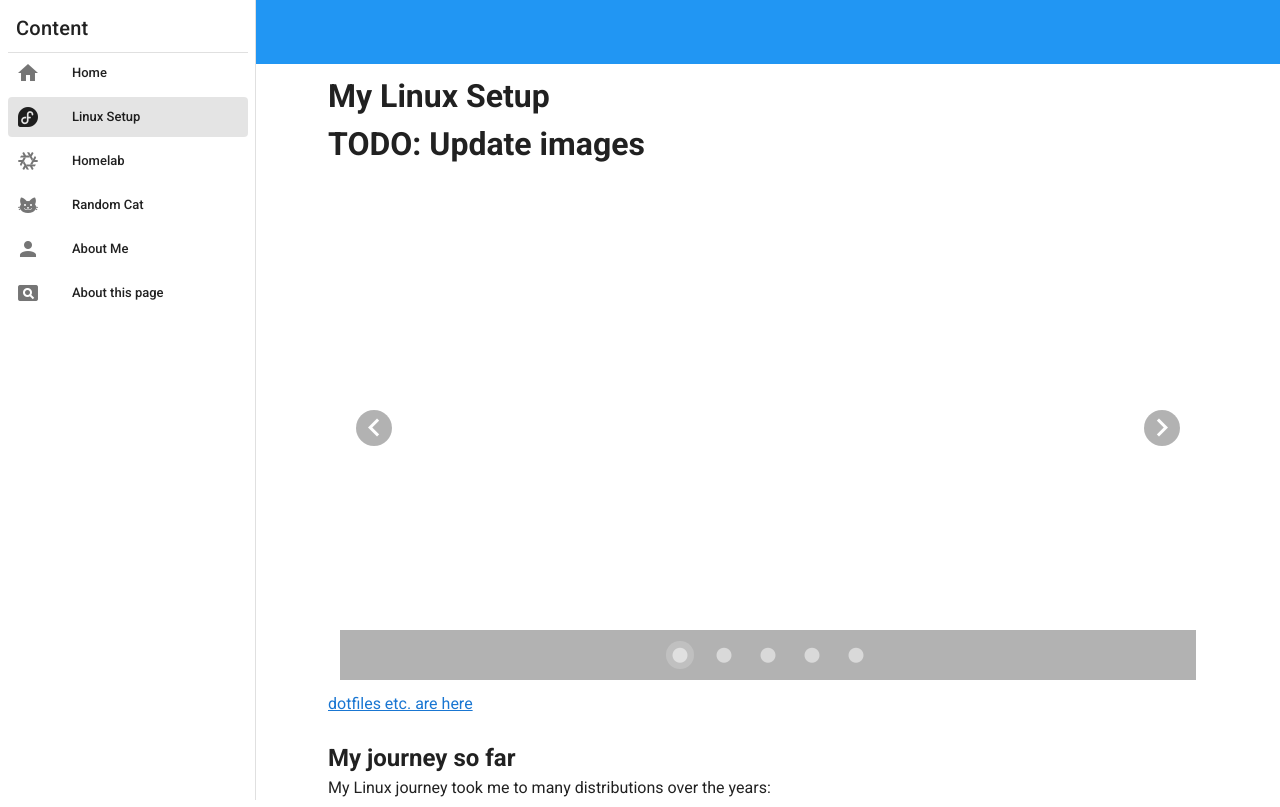
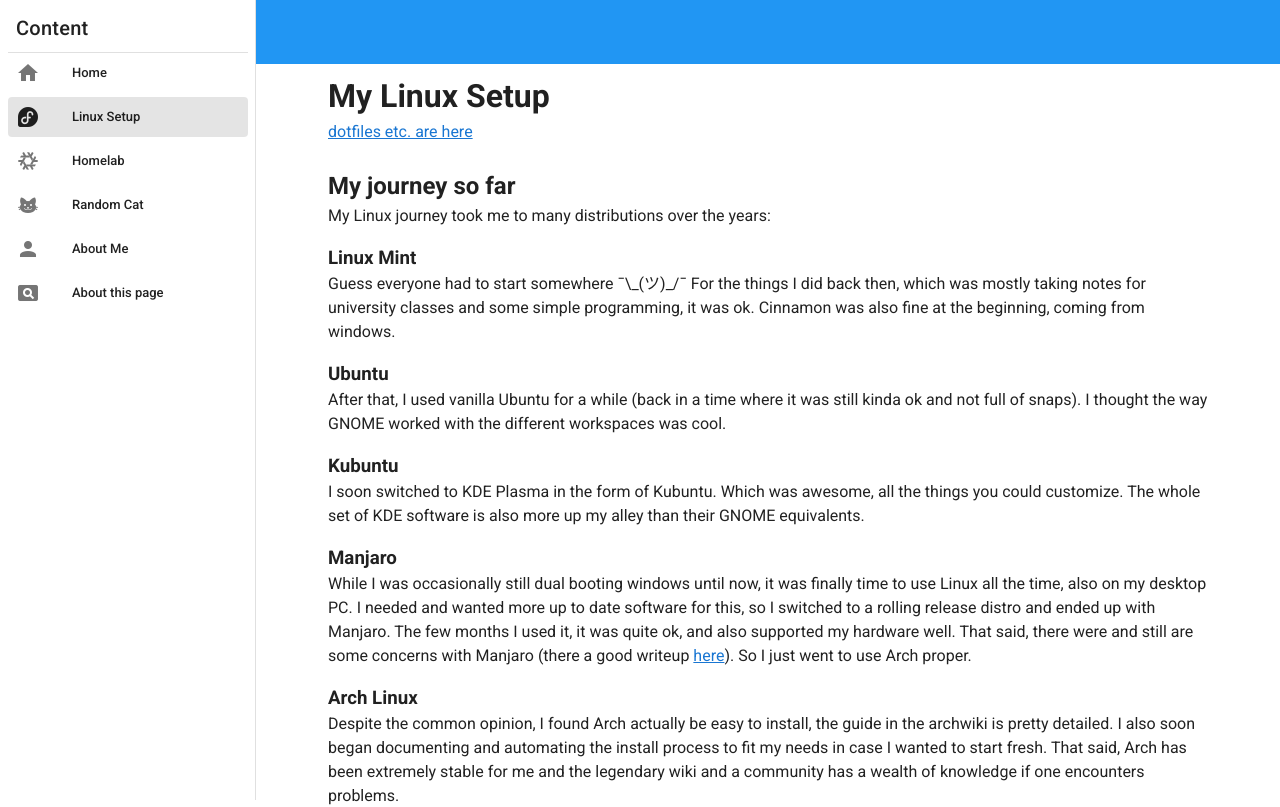
Before and after one commit to clemak27/clemak27.github.io, a Nuxt app: page /linux_setup in a window 1280 px wide. Shown: the top 807 px of the page. Built offline with nearby package versions, Linux system fonts and the light colour scheme.

Commit message:
no images for now

```diff
--- a/pages/linux_setup.vue
+++ b/pages/linux_setup.vue
@@ -3,8 +3,7 @@
     <v-layout>
       <v-container class="linux_setup">
         <h1> My Linux Setup </h1>
-        <h1> TODO: Update images </h1>
-        <Gallery />
+        <!-- <Gallery /> -->
         <a href="https://github.com/clemak27/linux_setup">dotfiles etc. are here</a>
 
         <div>
```
Also changed, not shown: 1 other file (tests, documents, lock files or other folders).
